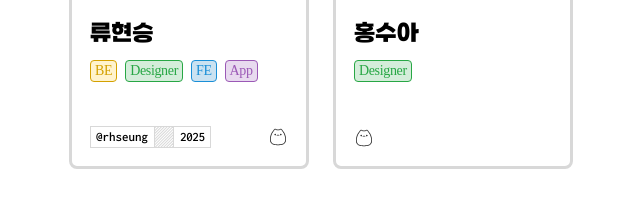
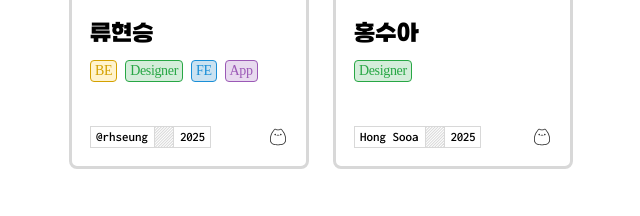
Before and after one commit to gsainfoteam/introduce-2025, a React (Vite) app: page /members in a window 1280 px wide. Shown: the part 9360-9576 px from the top of the page, without its empty margins (319-959 px from the left). Built offline with nearby package versions, Linux system fonts and the light colour scheme; a web font is replaced by a local one.

Commit message:
fix: show english name when github non exist

```diff
--- a/src/pages/memberspage/MemberCard.tsx
+++ b/src/pages/memberspage/MemberCard.tsx
@@ -51,8 +51,8 @@ const MemberCard = ({ member }: { member: Member }) => {
             </div>
           </div>
           <div className="flex justify-between items-center">
-            {member.githubID && (
             <div className="border border-border px-[5px] flex gap-[6px] text-[13px] font-inconsolata font-semibold items-center">
+              {member.githubID ? (
                 <a
                   href={`https://github.com/${member.githubID}`}
                   target="_blank"
@@ -62,6 +62,9 @@ const MemberCard = ({ member }: { member: Member }) => {
                 >
                   @{member.githubID}
                 </a>
+              ) : (
+                member.name.en
+              )}
               <div className="border-x border-border size-5 overflow-hidden relative">
                 <div className="flex flex-col gap-[1px] w-[40px] absolute left-1/2 top-1/2 -translate-x-1/2 -translate-y-1/2 -rotate-45">
                   <div className="h-[1px] bg-border" />
@@ -85,7 +88,6 @@ const MemberCard = ({ member }: { member: Member }) => {
 
               <span>{member.year}</span>
             </div>
-            )}
             <Fofo className="text-dark size-5" />
           </div>
         </div>
```
Lines whose indentation alone changed are shown as unchanged.
